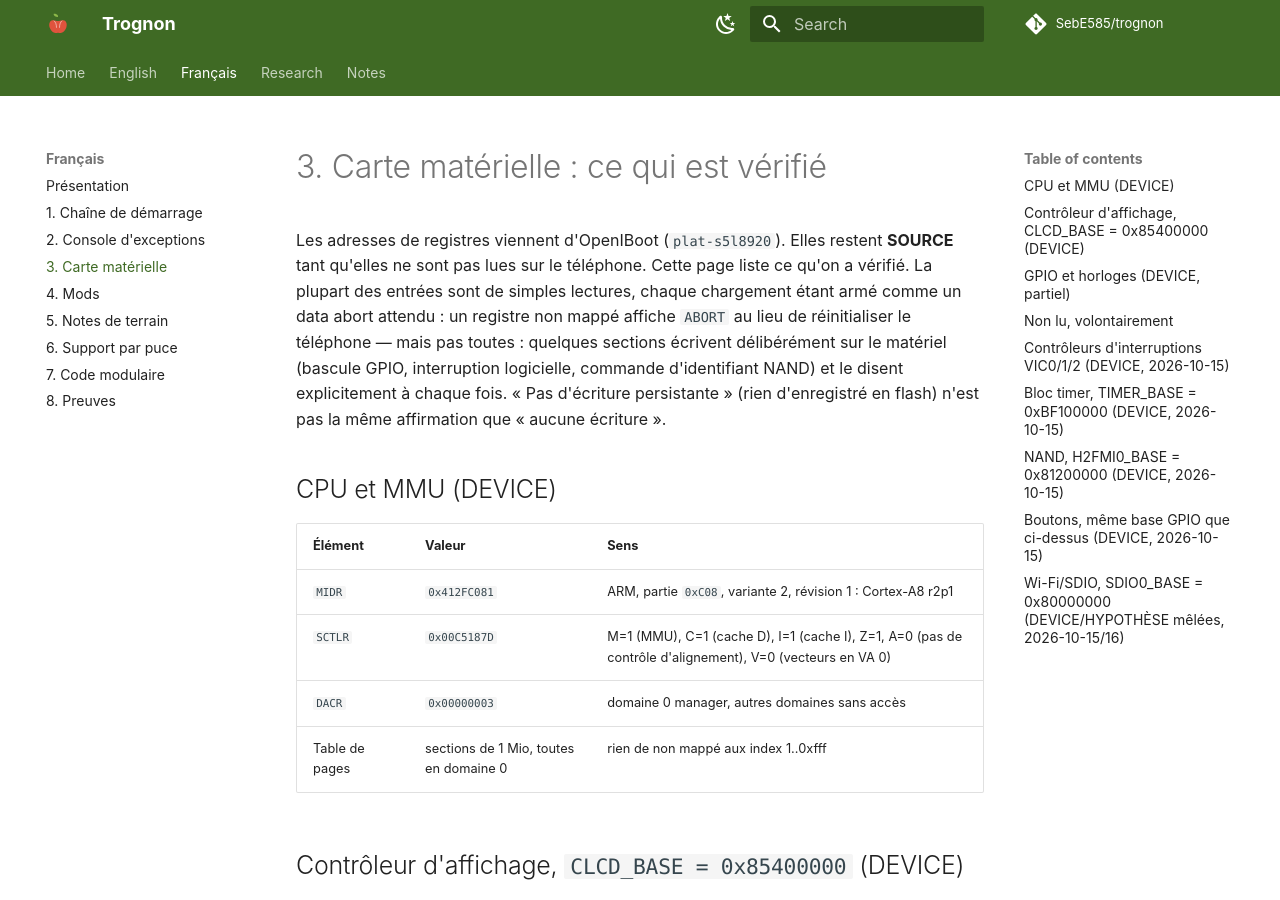
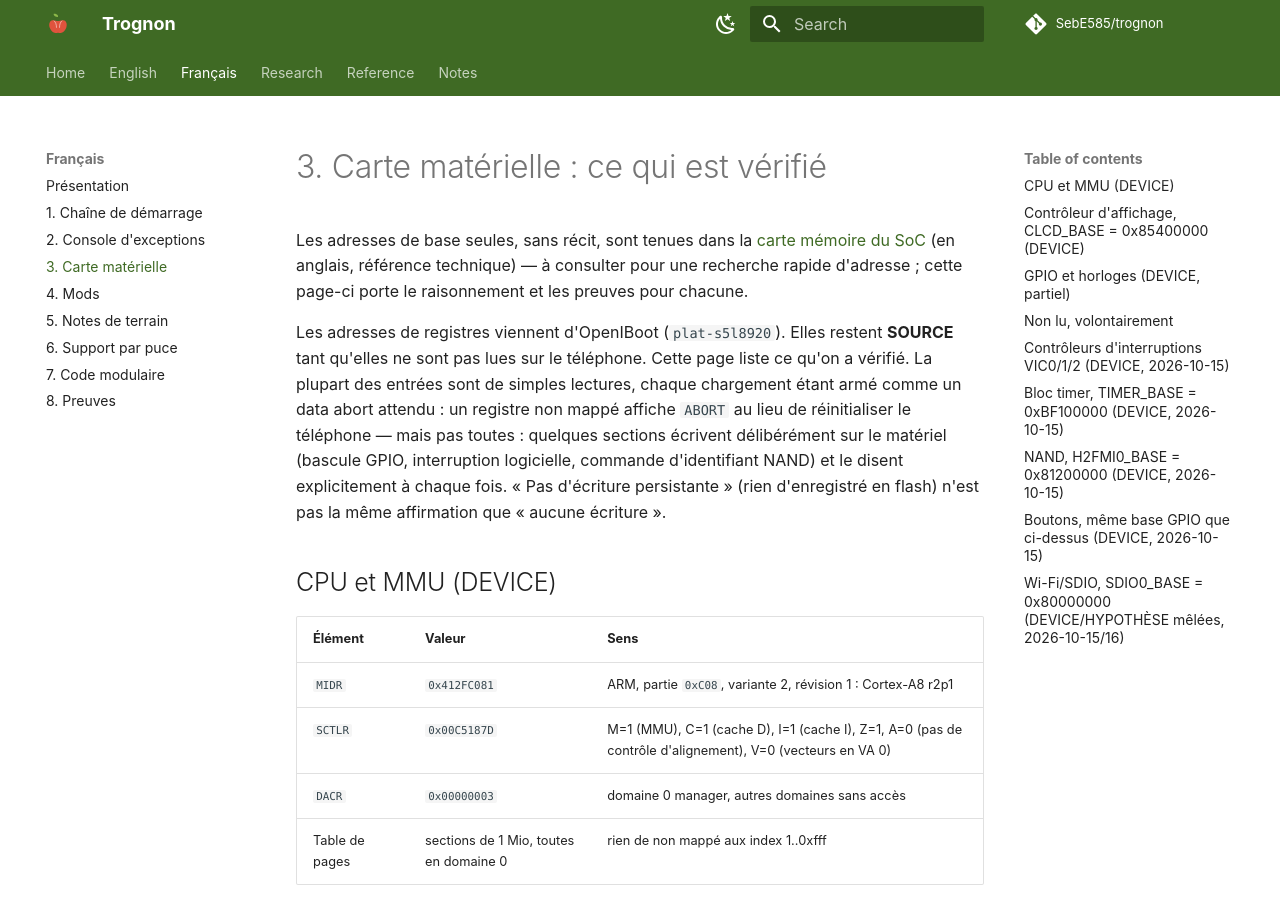
Before and after one commit to SebE585/trognon, an MkDocs documentation site: the page built from docs/fr/03-hardware-map.md, in a window 1280 px wide and 900 px high. Built offline with MkDocs 1.6.1 and Material for MkDocs 9.7.7, drawn with Linux system fonts in a browser that asks for light colours; comment, search, counter and statistics services are not loaded.

Commit message:
docs: add docs/spec/ for the S5L8920 memory map (external audit, Lot C)
Second external audit suggested separating stabilised reference from
dated research notes (docs/research/ already periodizes; nothing did
the same for register addresses). Add docs/spec/soc-s5l8920.md: one
row per block (base address, size, evidence tag) plus the payload
memory contract already in 02-exception-console.md, both unlikely to
change shape even as new blocks get probed.

English-only by design (lookup table, not narrative): the project's
bilingual commitment stays on the narrative pages, which this new page
links back to rather than duplicating their reasoning. 03-hardware-map.md
(EN+FR) now points here for a quick address lookup.

```diff
--- a/docs/fr/03-hardware-map.md
+++ b/docs/fr/03-hardware-map.md
@@ -1,4 +1,9 @@
 # 3. Carte matérielle : ce qui est vérifié
+
+Les adresses de base seules, sans récit, sont tenues dans la
+[carte mémoire du SoC](../spec/soc-s5l8920.md) (en anglais, référence technique) — à
+consulter pour une recherche rapide d'adresse ; cette page-ci porte le raisonnement et les
+preuves pour chacune.
 
 Les adresses de registres viennent d'OpenIBoot (`plat-s5l8920`). Elles restent **SOURCE** tant
 qu'elles ne sont pas lues sur le téléphone. Cette page liste ce qu'on a vérifié. La plupart des
--- a/mkdocs.yml
+++ b/mkdocs.yml
@@ -76,6 +76,8 @@
       - Touch, Wi-Fi, NAND recon: research/2026-10-15-touch-wifi-nand-recon.md
       - OS port comparison: research/2026-10-15-os-port-comparison.md
       - Wi-Fi/IOP architecture: research/2026-10-16-wifi-iop-architecture.md
+  - Reference:
+      - SoC memory map (S5L8920): spec/soc-s5l8920.md
   - Notes:
       - Architecture (working notes, FR): architecture.md
       - Upstream tools: upstream-tools.md
```
Also changed, not shown: docs/en/03-hardware-map.md (+4 -0 lines), docs/spec/soc-s5l8920.md (added, +50 -0 lines).
